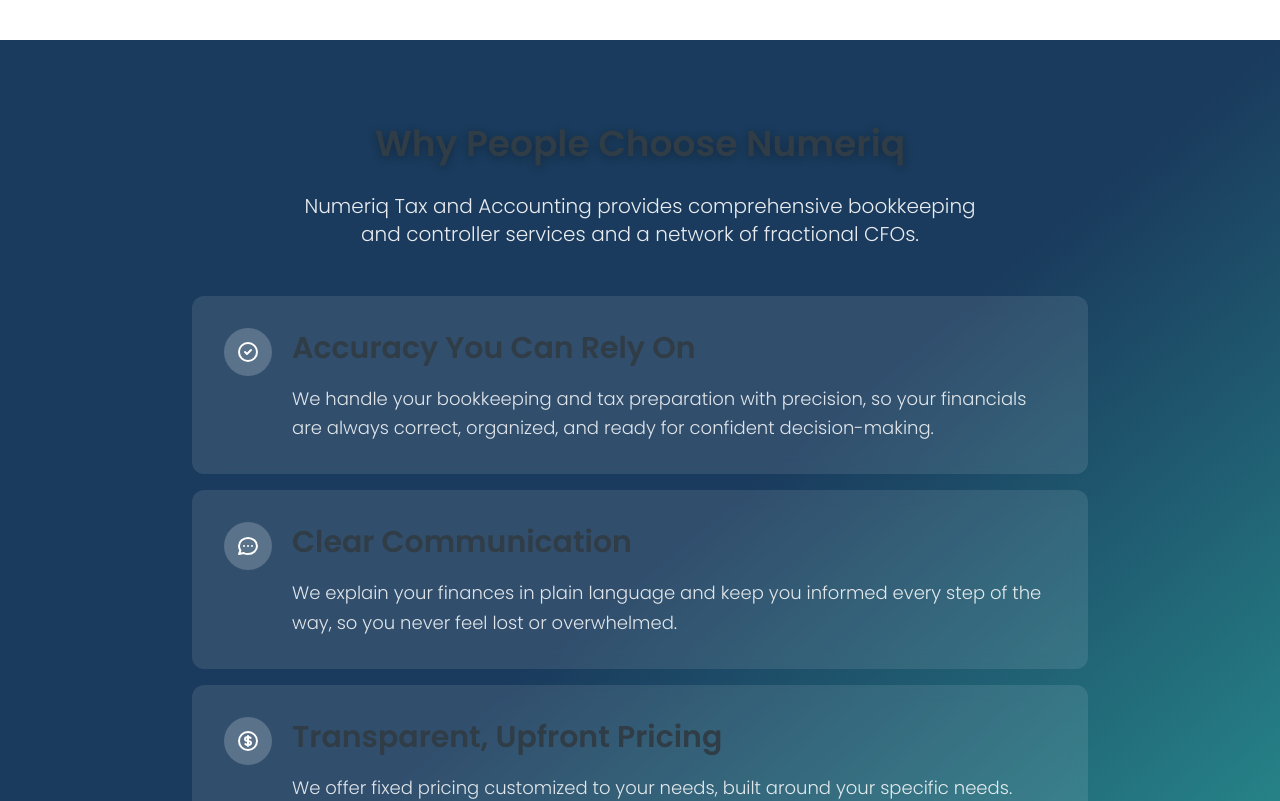
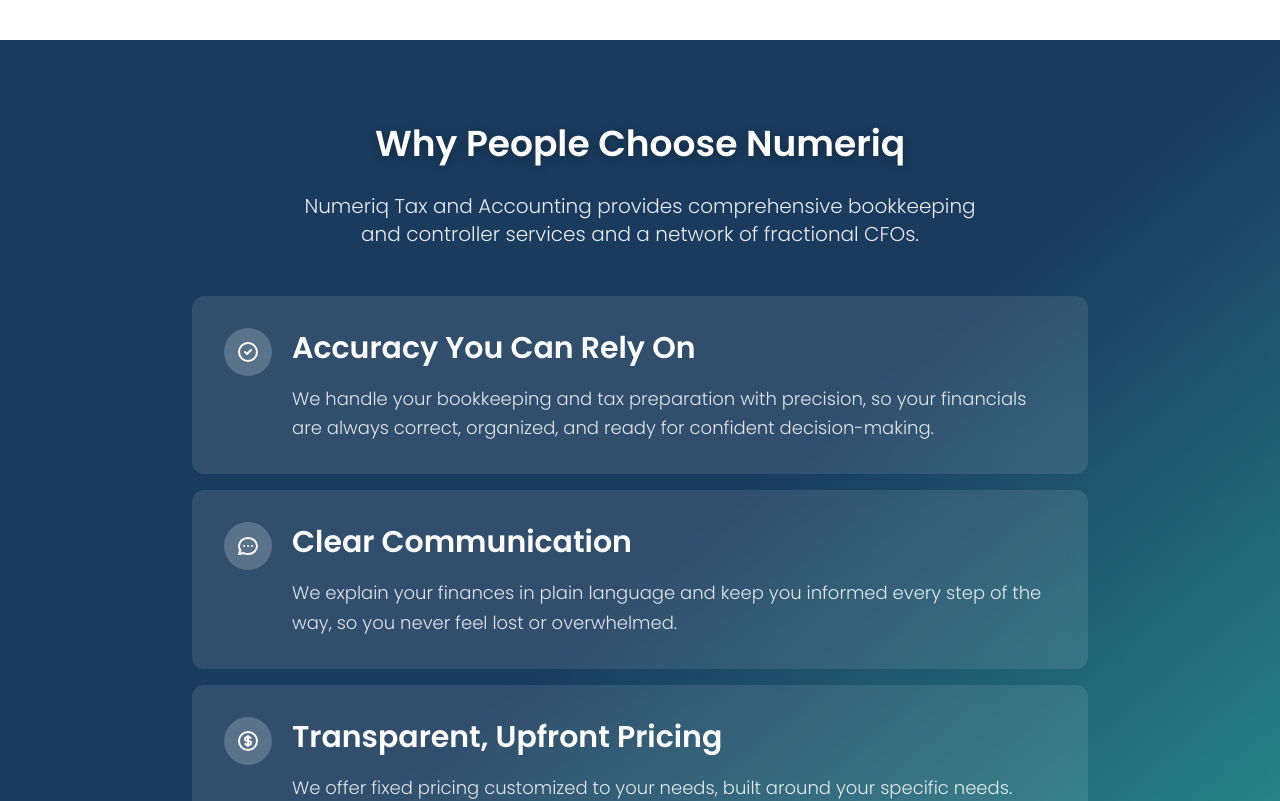
Before and after one commit to BenjaminBlois/website, a Next.js app: page / in a window 1280 px wide. Shown: the part 1880-2681 px from the top of the page. Built offline with nearby package versions, Linux system fonts and the light colour scheme.

Commit message:
Fix heading colors - remove global override so text-white works

```diff
--- a/app/globals.css
+++ b/app/globals.css
@@ -36,7 +36,6 @@
 }
 
 h1, h2, h3, h4, h5, h6 {
-  color: var(--foreground);
   font-family: 'Poppins', sans-serif;
   font-weight: 600;
   text-transform: capitalize;
```
